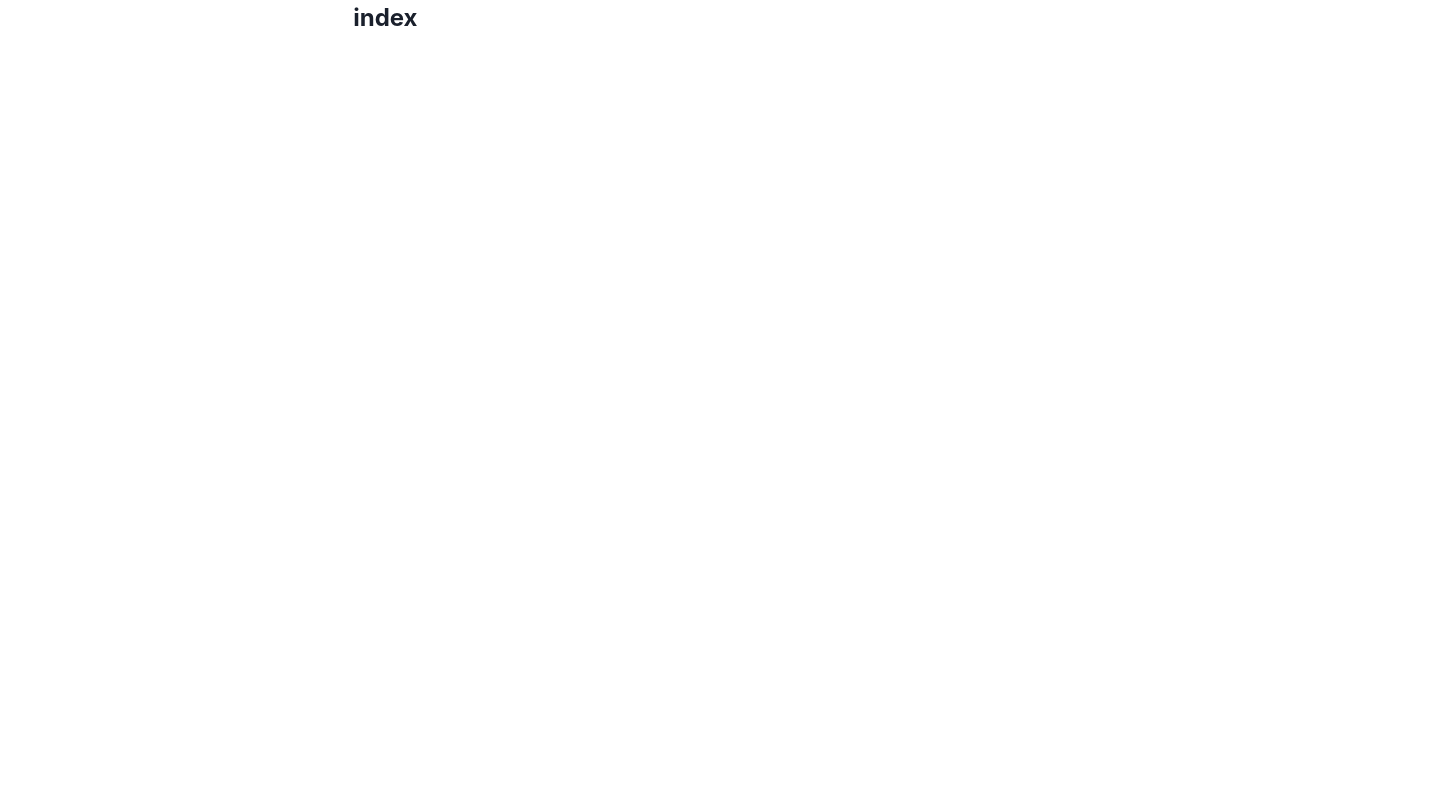
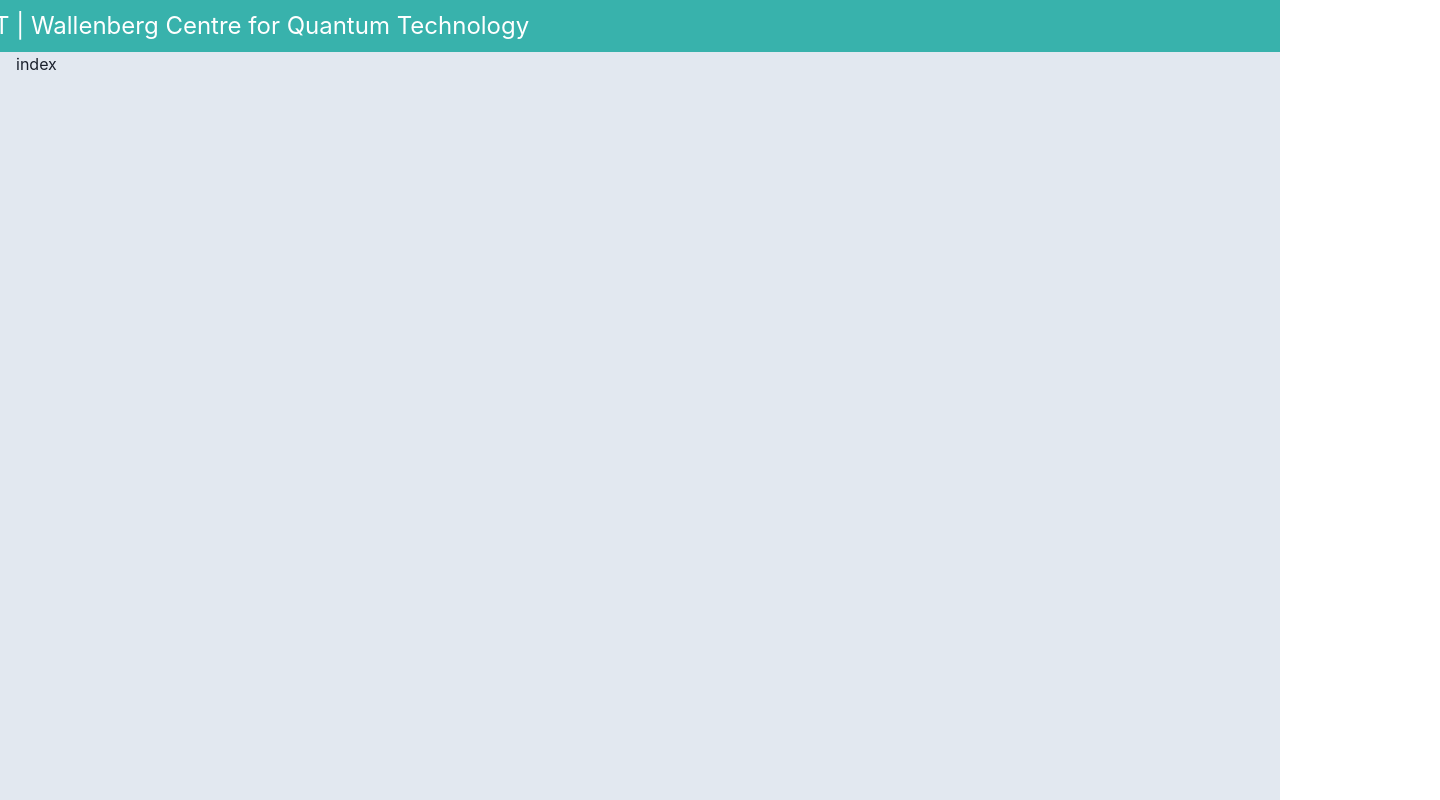
Before and after one commit to axean/tergite-frontend, a Next.js app: page / in a window 1280 px wide. Shown: the whole page, 1440 px wide, since content can reach past the window. Built offline with nearby package versions, Linux system fonts and the light colour scheme.

Commit message:
#7: added layout and navbar

```diff
--- /dev/null
+++ b/src/components/Layout.tsx
@@ -0,0 +1,14 @@
+import { Container } from '@chakra-ui/react';
+import React from 'react';
+import Navbar from './Navbar';
+
+const Layout = ({ children }) => {
+	return (
+		<Container minHeight='100vh' bg='gray.200' maxW='full' p={0} centerContent>
+			<Navbar />
+			<Container minW='8xl'>{children}</Container>
+		</Container>
+	);
+};
+
+export default Layout;
--- /dev/null
+++ b/src/components/Navbar.tsx
@@ -0,0 +1,16 @@
+import { Box, Container, Text } from '@chakra-ui/react';
+import React from 'react';
+
+const Navbar = () => {
+	return (
+		<Container bg='teal.400' maxW='full' centerContent>
+			<Box w='8xl' py='2'>
+				<Text fontSize='2xl' color='white'>
+					WAQCT | Wallenberg Centre for Quantum Technology
+				</Text>
+			</Box>
+		</Container>
+	);
+};
+
+export default Navbar;
--- a/src/pages/_app.tsx
+++ b/src/pages/_app.tsx
@@ -2,10 +2,13 @@ import { ChakraProvider } from '@chakra-ui/react';
 
 import theme from '../theme';
 import { AppProps } from 'next/app';
+import Layout from '../components/Layout';
 function MyApp({ Component, pageProps }: AppProps) {
 	return (
 		<ChakraProvider resetCSS theme={theme}>
-			<Component {...pageProps} />
+			<Layout>
+				<Component {...pageProps} />
+			</Layout>
 		</ChakraProvider>
 	);
 }
--- a/src/pages/index.tsx
+++ b/src/pages/index.tsx
@@ -1,11 +1,3 @@
-import { Container, Text } from '@chakra-ui/react';
-
-const Index = () => (
-	<Container>
-		<Text fontSize='2xl' fontWeight='bold'>
-			index
-		</Text>
-	</Container>
-);
+const Index = () => <>index</>;
 
 export default Index;
```
